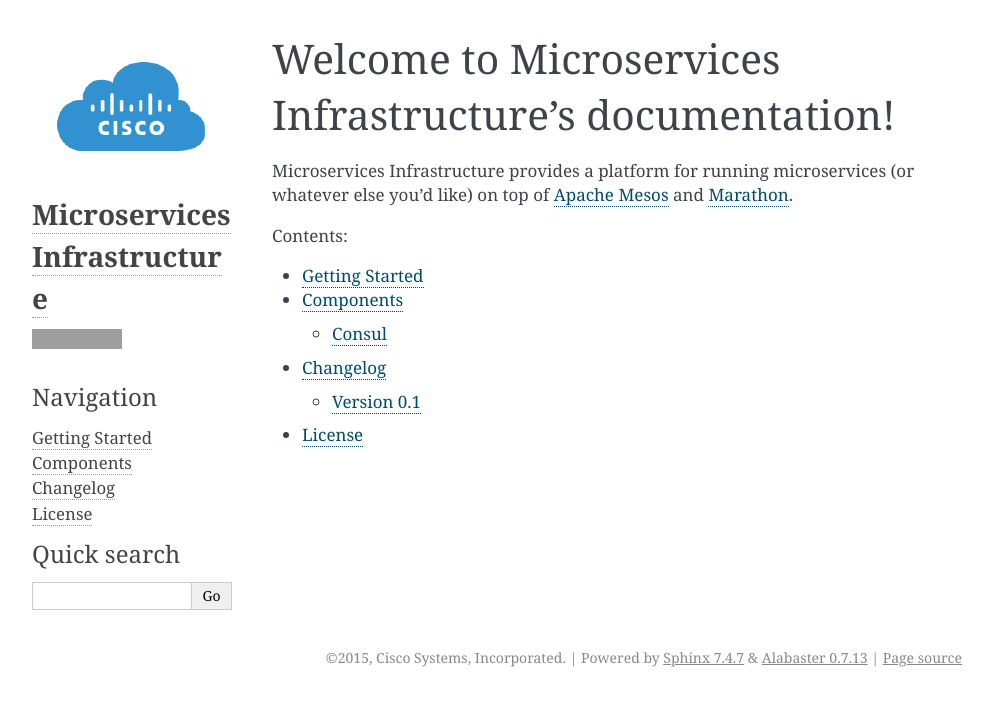
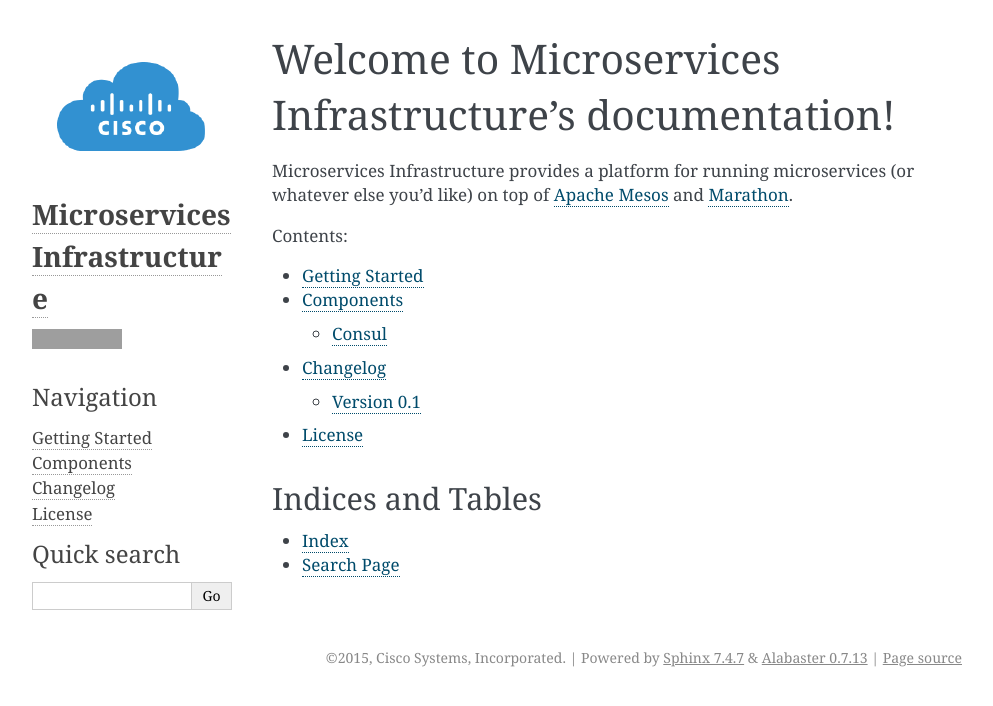
Before and after one commit to mantl/mantl, a Sphinx documentation site: the page built from docs/index.rst, in a window 1280 px wide, cut to the strip 0-706 px from the top of the page. Shown: the whole strip, without its empty margins (148-1141 px from the left). Built offline with Sphinx 7.4.7, drawn with Linux system fonts in a browser that asks for light colours; grey boxes are pictures that could not be loaded.

Commit message:
docs(index): re-add genindex

```diff
--- a/docs/conf.py
+++ b/docs/conf.py
@@ -167,10 +167,10 @@
 #html_additional_pages = {}
 
 # If false, no module index is generated.
-html_domain_indices = False
+html_domain_indices = True
 
 # If false, no index is generated.
-html_use_index = False
+html_use_index = True
 
 # If true, the index is split into individual pages for each letter.
 #html_split_index = False
--- a/docs/index.rst
+++ b/docs/index.rst
@@ -15,6 +15,13 @@
    changelog.rst
    license.rst
 
+.. only:: html
+
+   Indices and Tables
+   ******************
+
+   * :ref:`genindex`
+   * :ref:`search`
 
 .. _Apache Mesos: https://mesos.apache.org/
 .. _Marathon: https://mesosphere.github.io/marathon/
```
